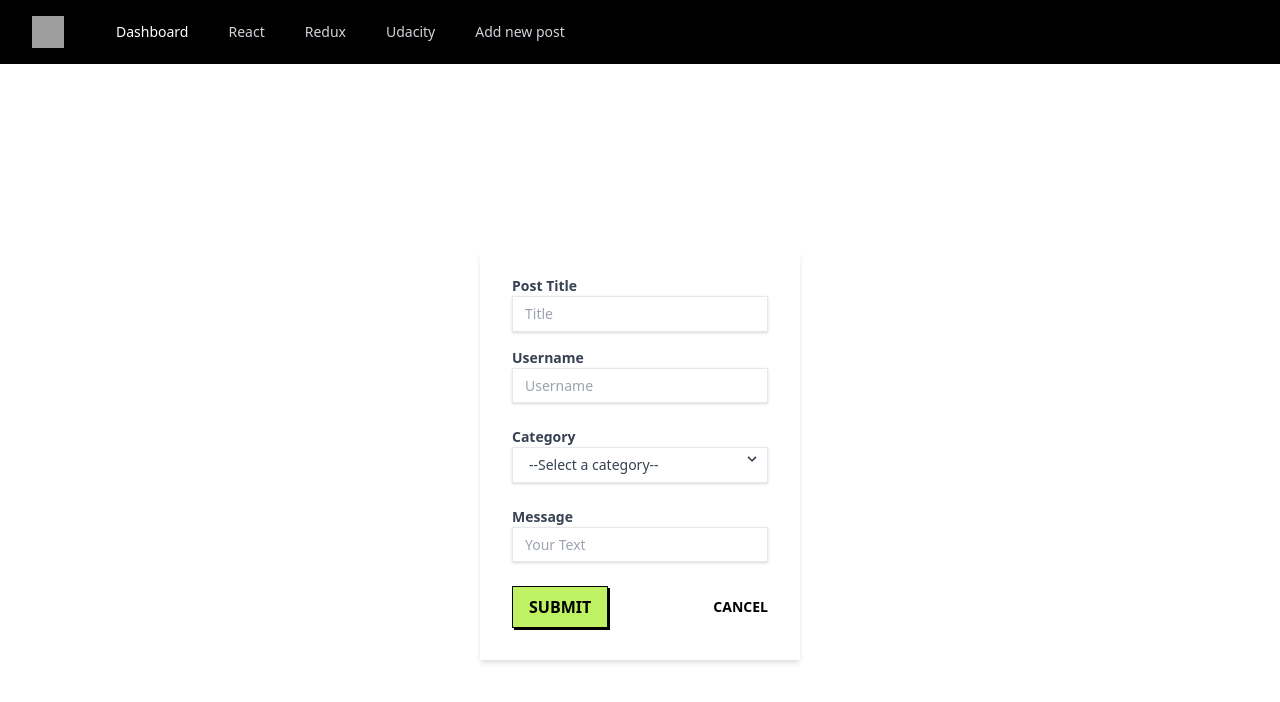
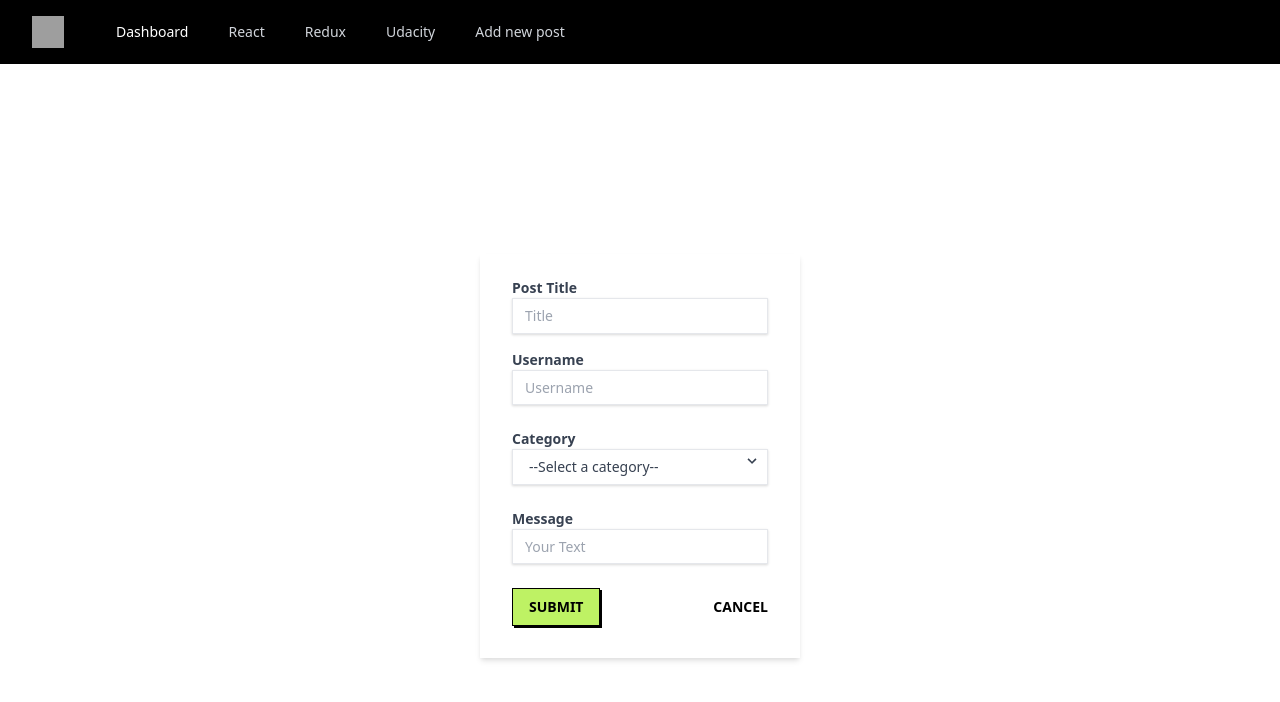
Before and after one commit to conuko/Readable-Frontend, a React (Create React App) app: page /add in a window 1280 px wide. Shown: the top 702 px of the page. Built offline with nearby package versions, Linux system fonts and the light colour scheme; no server answers; grey boxes are pictures that could not be loaded.

Commit message:
fix: correct font size for submit button at CreatePost

```diff
--- a/src/components/CreatePost.js
+++ b/src/components/CreatePost.js
@@ -92,7 +92,7 @@ function CreatePostView() {
           </div>
           <div className="flex items-center justify-between">
             <button
-              className="font-bold bg-lime-300 text-black uppercase border border-black shadow-offset-black hover:bg-lime-500 py-2 px-4 focus:outline-none focus:shadow-outline"
+              className="font-bold bg-lime-300 text-black uppercase text-sm border border-black shadow-offset-black hover:bg-lime-500 py-2 px-4 focus:outline-none focus:shadow-outline"
               type="submit"
               disabled={postTitle === '' || username === '' || category === '' || message === ''}
             >
```
